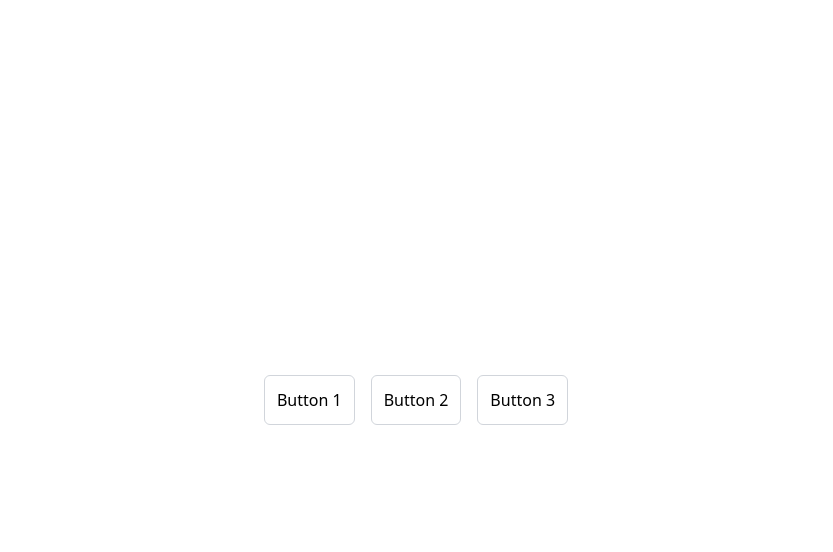
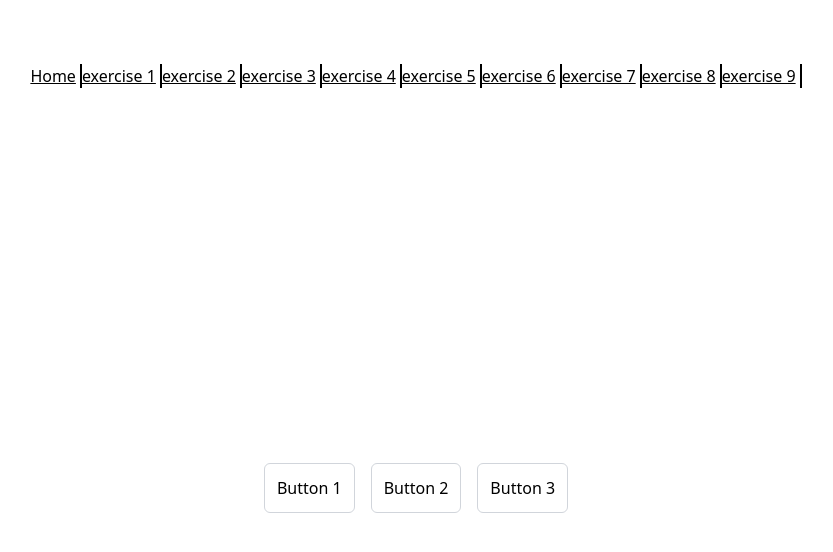
Before and after one commit to gasangw/React-series, a React (Vite) app: page / in a window 1280 px wide. Shown: the top 552 px of the page, without its empty margins (224-1057 px from the left). Built offline with nearby package versions, Linux system fonts and the light colour scheme.

Commit message:
Add the navbar

```diff
--- a/src/Components/MapAllButtons.jsx
+++ b/src/Components/MapAllButtons.jsx
@@ -1,9 +1,20 @@
-import React from 'react'
 import DisplayButtons from './ListButtons'
 import BUTTON_CONTENTS from './ButtonData'
+import uuid from "react-uuid";
 
 function MyButton() {
+  const topNav = ["Home", "exercise 1", "exercise 2", "exercise 3", "exercise 4","exercise 5", "exercise 6", "exercise 7", "exercise 8", "exercise 9"]
+
   return (
+<div className='grid'>
+  <div className='flex mx-auto mt-16'>
+    {topNav.map(element => {
+      return (
+      <ul key={uuid()}>
+          <li className="underline pr-1 border-r-2 border-black">{element}</li>
+      </ul>
+    )})}
+    </div>
     <div className='flex gap-4 justify-center items-center my-auto h-[100vh]'>
         { BUTTON_CONTENTS.map((eachButton)=> {
           return (
@@ -13,6 +24,7 @@ function MyButton() {
           )
         })}
       </div>
+</div>
   )
 }
 
```
Also changed, not shown: src/Components/ListButtons.jsx (+7 -5 lines). Lines whose indentation alone changed are shown as unchanged.
